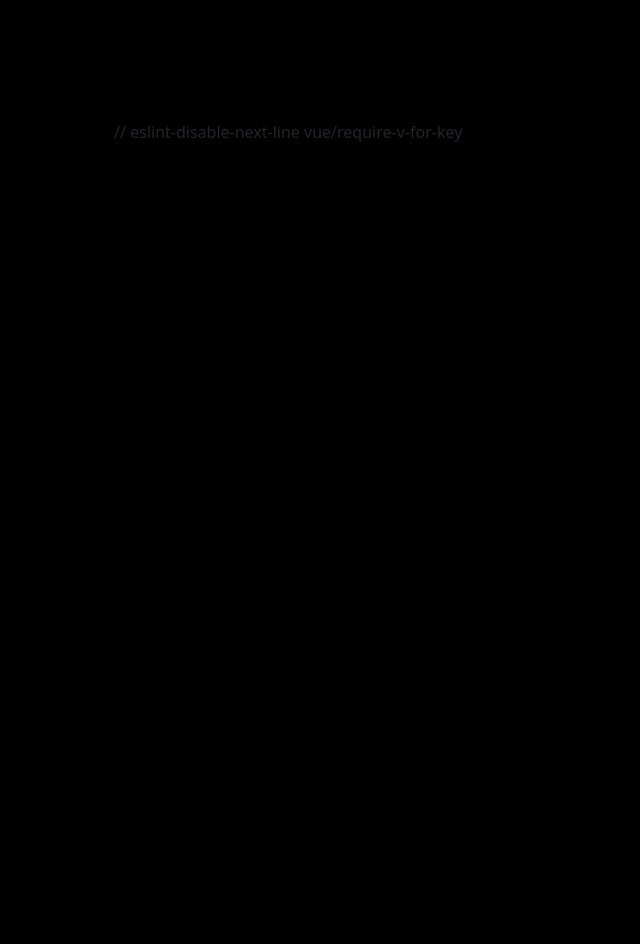
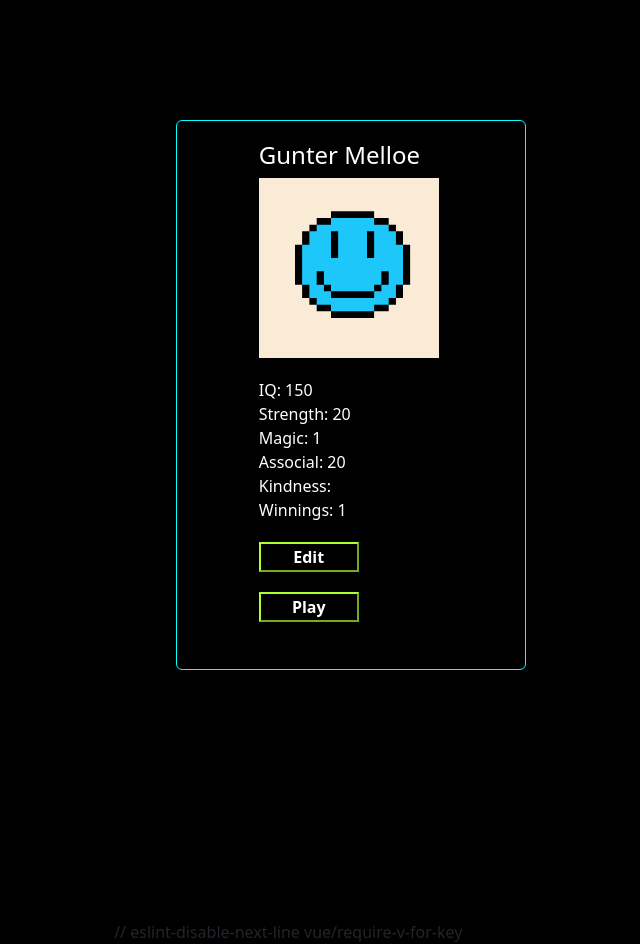
Before and after one commit to roxy22r/BetaGramm2, a Vue app in the folder beta-gramm2/betaGramm/: page /createGamer in a window 1280 px wide. Shown: the part 680-1624 px from the top of the page, without its empty margins (543-1183 px from the left). Before the commit the page ends 824 px from the top, so only its background shows below. Built offline with nearby package versions, Linux system fonts and the light colour scheme.

Commit message:
Added Card

```diff
--- a/beta-gramm2/betaGramm/src/views/CreateView.vue
+++ b/beta-gramm2/betaGramm/src/views/CreateView.vue
@@ -45,14 +45,34 @@
     <button type="submit">Submit</button>
   </form>
 </div>
-
+</div>
 <div class="showAllPlayer">
 
-  <li style="color: white;" v-for="player in players ">
-    {{ player.firstname }}
-  </li>
-  <h1>This is an CREATE page</h1>
-</div>
+  <ul style="color: white; list-style: none;" v-for="player in players ">
+    <div class="card">
+      <li class="cardHead"><h4>
+        {{ player.firstname +' '+ player.lastname}}
+
+      </h4>
+    </li>
+      <div class="cardImg">
+        <li ><img alt="img" src="..\assets\face.png"/></li>
+      </div>
+     <div class="cardInfo">
+
+
+        <li>IQ: {{player.iq}}</li>
+        <li>Strength: {{player.strength}}</li>
+        <li>Magic: {{player.magic}}</li>
+        <li>Associal: {{player.associal}}</li>
+        <li>Kindness: {{player.kindnessScore}}</li>
+        <li>Winnings: {{player.winnings}}</li>
+        <li><button>Edit</button></li>
+        <li><button>Play</button></li>
+      </div>
+    </div>
+  </ul>
+
   </div>
   // eslint-disable-next-line vue/require-v-for-key
 
@@ -122,14 +142,65 @@ export default {
 body {
   background-color: black;
 }
+
 @media (min-width: 1024px) {
 
 .showAllPlayer {
+  width: 100%;
     min-height: 100vh;
     display: flex;
-    justify-content: center;
-    align-items: center;
+    flex-wrap: wrap;
+    flex-flow: wrap;
+    gap: 20px;
+    flex-direction: row;
+
   }
+}
+.cardHead{
+  padding-left: 20%;
+
+}
+.card{
+  display: flex;
+  flex-direction: column;
+  width: 350px;
+  height: 550px;
+  padding:20px;
+
+  margin-left: 30px;
+  border-color: aqua;
+  background-color: black;
+  color: white;
+  list-style: none;
+}
+.cardInfo{
+  margin-top: 10px;
+  padding-left: 20%;
+  order: 2;
+
+}
+.cardImg{
+
+ width: 100%;
+ padding-left: 20%;
+
+}
+.cardImg img {
+  order: 1;
+  background-color: antiquewhite;
+  width: 180px;
+  height: 180px;
+  margin-bottom: 10px;
+  justify-content: center;
+}
+
+button{
+  margin-top: 20px;
+  width: 100px;
+  font-weight: bold;
+  border-color: greenyellow;
+  background-color: black;
+  color: white;
 }
 template {}
 form {
```
Also changed, not shown: beta-gramm2/betaGramm/src/assets/face.png (added).
